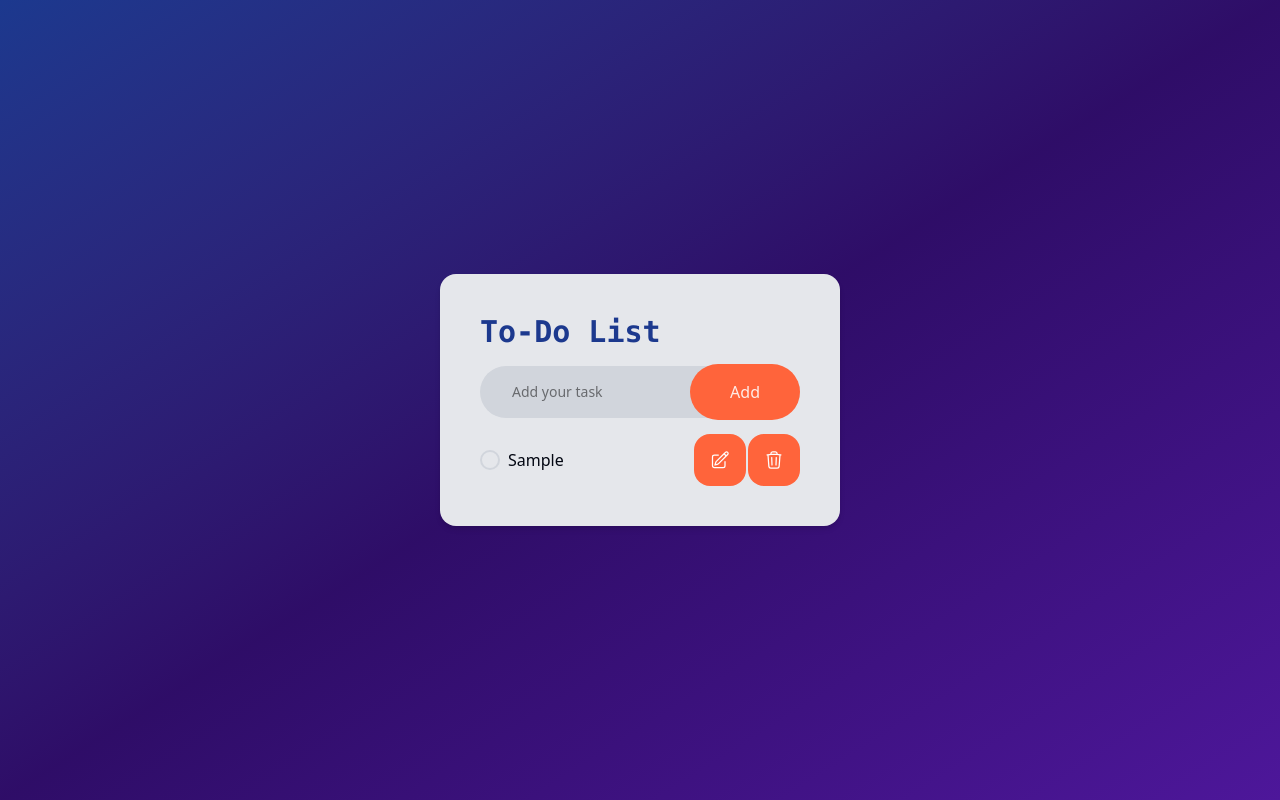
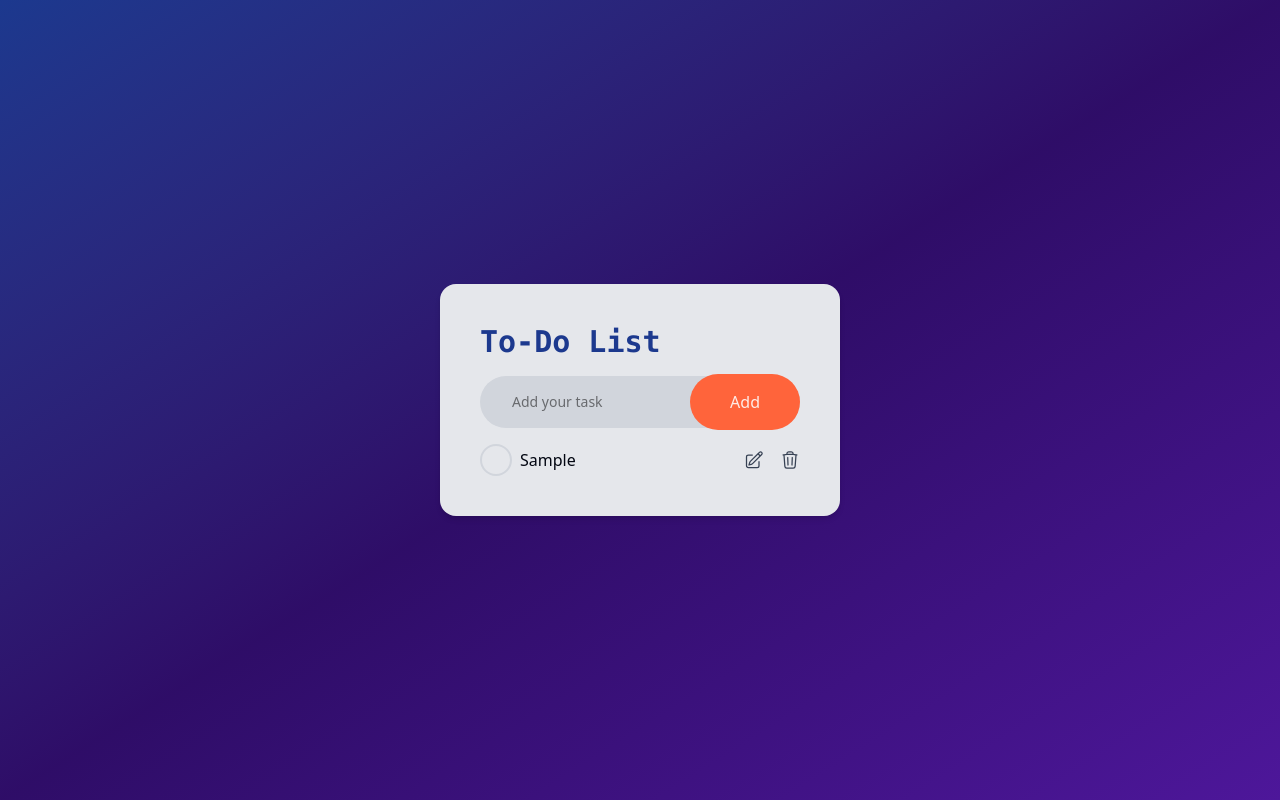
Before and after one commit to syHoang23/todolist-react, a React (Vite) app: page / in a window 1280 px wide. Both pictures are taken after typing "Sample" into the empty fields and a click on the button "Add". Built offline with nearby package versions, Linux system fonts and the light colour scheme.

Commit message:
update css

```diff
--- a/src/Component2/Card.jsx
+++ b/src/Component2/Card.jsx
@@ -31,9 +31,9 @@ export default function Card({ key, id, value, onDelete }) {
             <div className='flex-wrap w-full' id={id} key={key}>
                 {isEdit ? (
                     <>
-                        <div className="flex flex-row gap-0.5">
+                        <div className="flex flex-row gap-4">
                             <Input value={input} onChange={onChange} onSave={onSave}/>
-                            <button className='text-white px-4 py-2 rounded-2xl bg-[rgb(255,100,59)] hover:bg-orange-600 cursor-pointer' onClick={handleClickSave}>
+                            <button className='text-gray-700 rounded-2xl cursor-pointer' onClick={handleClickSave}>
                                 <svg xmlns="http://www.w3.org/2000/svg" fill="none" viewBox="0 0 24 24" strokeWidth={1.5} stroke="currentColor" className="size-5">
                                     <path strokeLinecap="round" strokeLinejoin="round" d="m7.49 12-3.75 3.75m0 0 3.75 3.75m-3.75-3.75h16.5V4.499" />
                                 </svg>
@@ -45,8 +45,8 @@ export default function Card({ key, id, value, onDelete }) {
                         <div className="flex flex-row gap-0.5">
                             <div className="flex items-center w-full">
                                 {isChecked ? (
-                                <div onClick={handleChangeCheckbox} className='text-white mr-2 bg-[rgb(255,100,59)] rounded-full w-5 h-5 flex items-center justify-center cursor-pointer'>
-                                    <svg xmlns="http://www.w3.org/2000/svg" fill="none" viewBox="0 0 24 24" strokeWidth={1.5} stroke="currentColor" className="size-3">
+                                <div onClick={handleChangeCheckbox} className='text-white mr-2 bg-[rgb(255,100,59)] rounded-full w-8 h-8 flex items-center justify-center cursor-pointer'>
+                                    <svg xmlns="http://www.w3.org/2000/svg" fill="none" viewBox="0 0 24 24" strokeWidth={1.5} stroke="currentColor" className="size-5">
                                         <path strokeLinecap="round" strokeLinejoin="round" d="m4.5 12.75 6 6 9-13.5" />
                                     </svg>
                                 </div>
@@ -56,24 +56,24 @@ export default function Card({ key, id, value, onDelete }) {
                                     type="checkbox"
                                     onChange={handleChangeCheckbox}
                                     checked={isChecked}
-                                    className="mr-2 accent-orange-500 w-5 h-5 rounded-full appearance-none border-2 border-gray-300 checked:bg-orange-500 checked:border-transparent focus:outline-none transition duration-200 cursor-pointer"
+                                    className="mr-2 accent-orange-500 w-8 h-8 rounded-full appearance-none border-2 border-gray-300 checked:bg-orange-500 checked:border-transparent focus:outline-none transition duration-200 cursor-pointer"
                                 />
                                 )}
-                                <span
-                                onClick={handleChangeCheckbox}
-                                className="text-gray-950 select-none focus:outline-none transition cursor-pointer w-full max-w-[174px] items-center "
-                                style={{
-                                    textDecoration: isChecked ? 'line-through' : 'none',
-                                    opacity: isChecked ? 0.5 : 1,
-                                }}
+                                <p
+                                    onClick={handleChangeCheckbox}
+                                    className="text-gray-950 select-none focus:outline-none transition cursor-pointer w-full max-w-[174px] items-center break-words"
+                                    style={{
+                                        textDecoration: isChecked ? 'line-through' : 'none',
+                                        opacity: isChecked ? 0.5 : 1,
+                                    }}
                                 >
                                 {input}
-                                </span>
+                                </p>
                             </div>
 
-                            <div className="flex gap-0.5 items-center">
+                            <div className="flex gap-4 items-center">
                                 <button
-                                className="text-white px-4 py-4 rounded-2xl bg-[rgb(255,100,59)] hover:bg-orange-600 cursor-pointer"
+                                className="text-gray-700 rounded-2xl cursor-pointer"
                                 onClick={handleClickEdit}
                                 >
                                 <svg xmlns="http://www.w3.org/2000/svg" fill="none" viewBox="0 0 24 24" strokeWidth={1.5} stroke="currentColor" className="size-5">
@@ -81,7 +81,7 @@ export default function Card({ key, id, value, onDelete }) {
                                 </svg>
                                 </button>
                                 <button
-                                className="text-white px-4 py-4 rounded-2xl bg-[rgb(255,100,59)] hover:bg-orange-600 cursor-pointer"
+                                className="text-gray-700 rounded-2xl cursor-pointer"
                                 onClick={handleClickDelete}
                                 >
                                 <svg xmlns="http://www.w3.org/2000/svg" fill="none" viewBox="0 0 24 24" strokeWidth={1.5} stroke="currentColor" className="size-5">
--- a/src/Component2/Input.jsx
+++ b/src/Component2/Input.jsx
@@ -8,7 +8,7 @@ export default function Input({ value, onChange, onSave }) {
             onChange={onChange}
             onKeyDown={onSave}
             spellCheck="false"
-            className="bg-gray-300 px-2 py-1 text-black focus:outline-none focus:border-orange-600 rounded-2xl w-full"
+            className="bg-gray-300 px-4 py-1 text-black focus:outline-none focus:border-orange-600 rounded-2xl w-full"
         />
     );
 }
```
